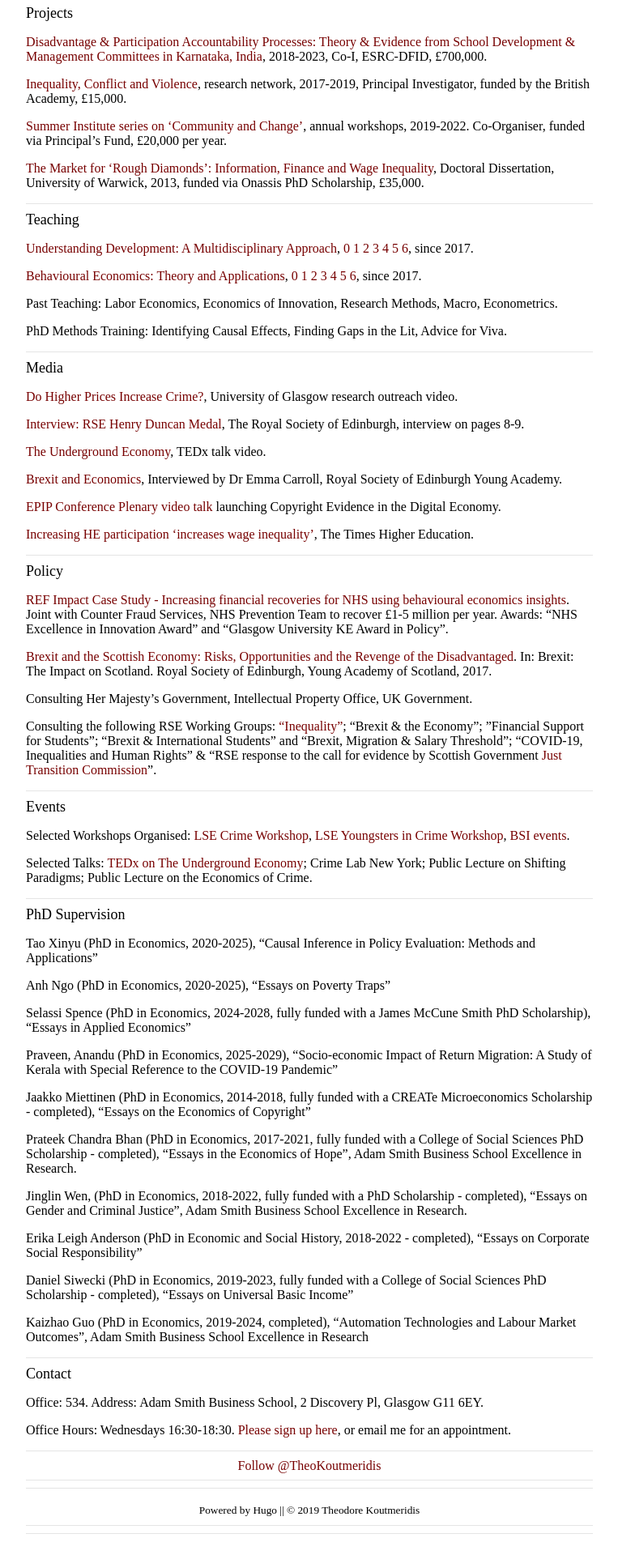
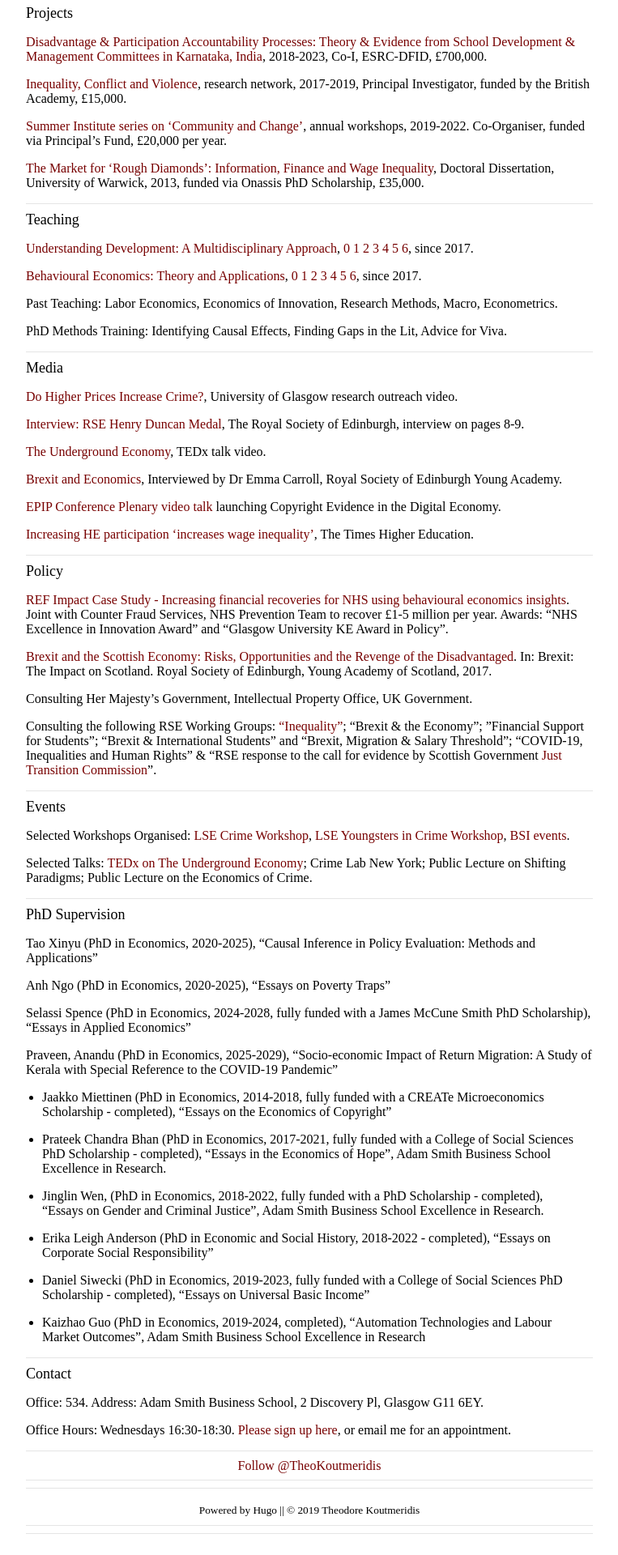
Before and after one commit to koutmeridis/koutmeridis.github.io, a Jekyll site: the page built from index.md, in a window 1280 px wide. Shown: the part 989-2909 px from the top of the page at 81% size, without its empty margins (258-1021 px from the left). Built offline with Jekyll 4.4.1, drawn with Linux system fonts in a browser that asks for light colours; comment, search, counter and statistics services are not loaded.

```diff
--- a/index.md
+++ b/index.md
@@ -95,17 +95,17 @@ Selassi Spence (PhD in Economics, 2024-2028, fully funded with a James McCune Sm
 
 Praveen, Anandu (PhD in Economics, 2025-2029), “Socio-economic Impact of Return Migration: A Study of Kerala with Special Reference to the COVID-19 Pandemic"
 
-Jaakko Miettinen (PhD in Economics, 2014-2018, fully funded with a CREATe Microeconomics Scholarship - completed), "Essays on the Economics of Copyright"
+* Jaakko Miettinen (PhD in Economics, 2014-2018, fully funded with a CREATe Microeconomics Scholarship - completed), "Essays on the Economics of Copyright"
 
-Prateek Chandra Bhan (PhD in Economics, 2017-2021, fully funded with a College of Social Sciences PhD Scholarship - completed), "Essays in the Economics of Hope", Adam Smith Business School Excellence in Research.
+* Prateek Chandra Bhan (PhD in Economics, 2017-2021, fully funded with a College of Social Sciences PhD Scholarship - completed), "Essays in the Economics of Hope", Adam Smith Business School Excellence in Research.
 
-Jinglin Wen, (PhD in Economics, 2018-2022, fully funded with a PhD Scholarship - completed), "Essays on Gender and Criminal Justice", Adam Smith Business School Excellence in Research.
+* Jinglin Wen, (PhD in Economics, 2018-2022, fully funded with a PhD Scholarship - completed), "Essays on Gender and Criminal Justice", Adam Smith Business School Excellence in Research.
 
-Erika Leigh Anderson (PhD in Economic and Social History, 2018-2022 - completed), "Essays on Corporate Social Responsibility"
+* Erika Leigh Anderson (PhD in Economic and Social History, 2018-2022 - completed), "Essays on Corporate Social Responsibility"
 
-Daniel Siwecki (PhD in Economics, 2019-2023, fully funded with a College of Social Sciences PhD Scholarship - completed), "Essays on Universal Basic Income"
+* Daniel Siwecki (PhD in Economics, 2019-2023, fully funded with a College of Social Sciences PhD Scholarship - completed), "Essays on Universal Basic Income"
 
-Kaizhao Guo (PhD in Economics, 2019-2024, completed), “Automation Technologies and Labour Market Outcomes”, Adam Smith Business School Excellence in Research
+* Kaizhao Guo (PhD in Economics, 2019-2024, completed), “Automation Technologies and Labour Market Outcomes”, Adam Smith Business School Excellence in Research
 
 <hr>
 <font size="+1">Contact</font>
```
